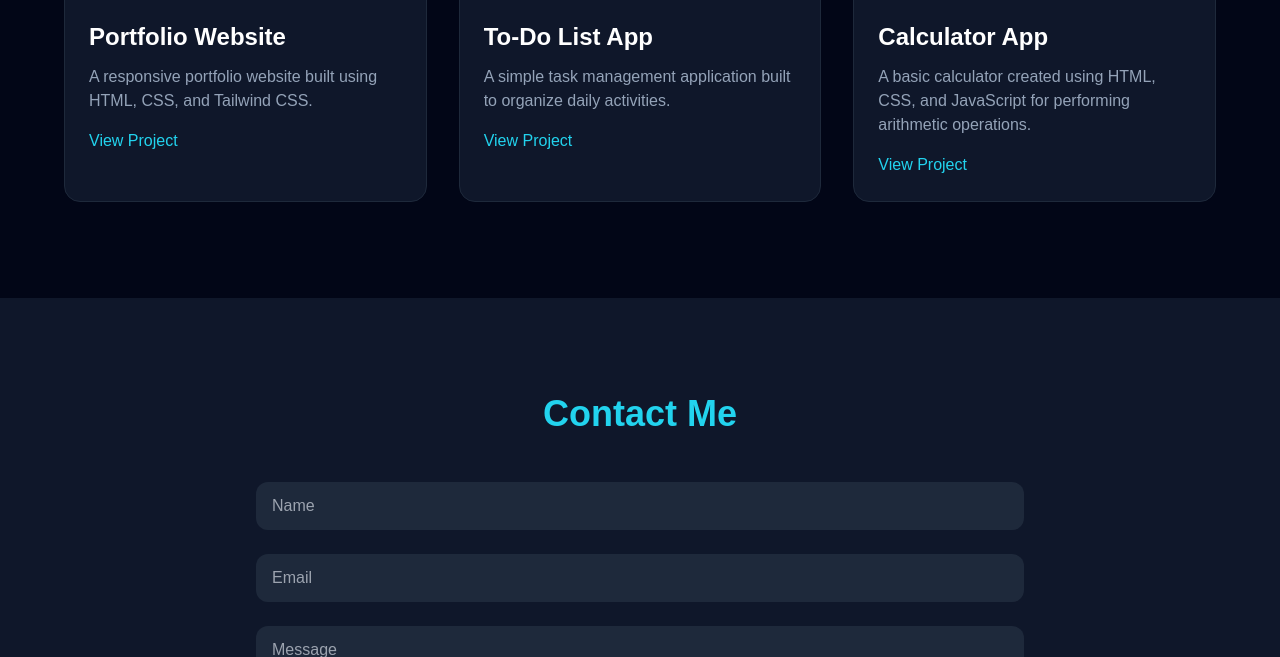
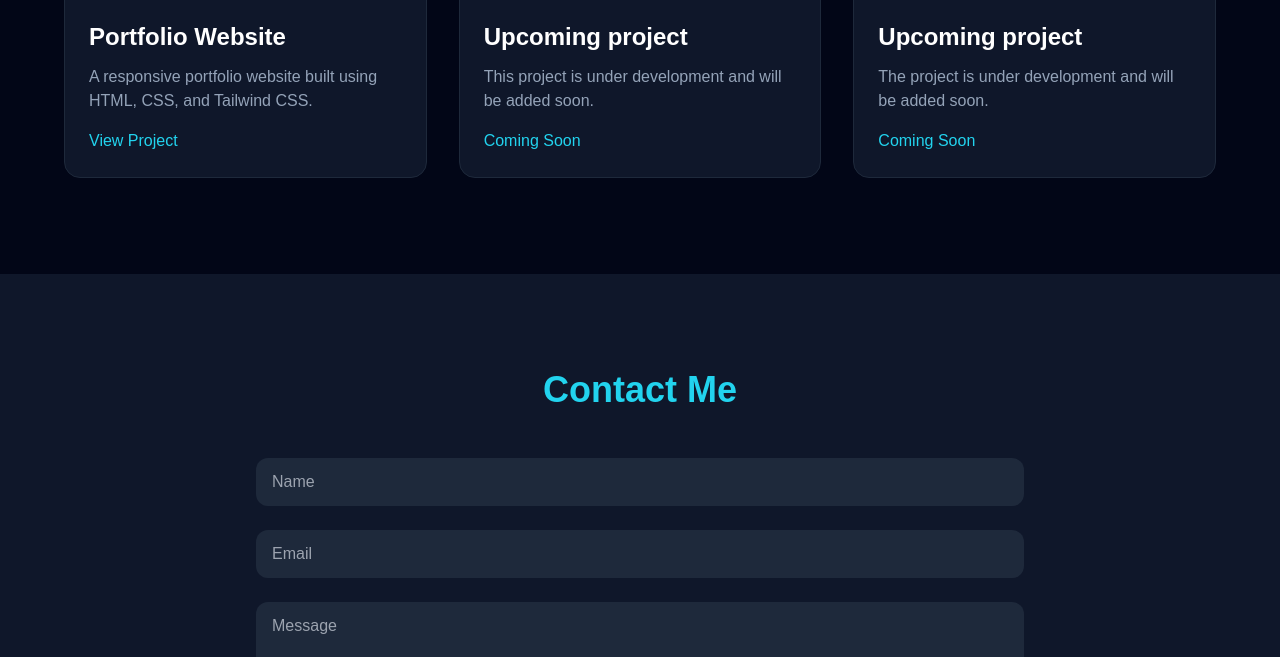
Before and after one commit to Kkm319/finlatics-labs-finlaticswebdev_project1, a website: page index.html in a window 1280 px wide. Shown: the part 1661-2318 px from the top of the page. Drawn offline with nearby package versions, Linux system fonts and the light colour scheme.

Commit message:
Update portfolio content and project descriptions

```diff
--- a/index.html
+++ b/index.html
@@ -16,7 +16,7 @@
       <nav
         class="max-w-6xl mx-auto px-6 py-4 flex items-center justify-between"
       >
-        <h1 class="text-2xl font-bold text-cyan-400">MyPortfolio</h1>
+        <h1 class="text-2xl font-bold text-cyan-400">Portfolio</h1>
 
         <ul class="flex gap-6 text-sm md:text-base">
           <li><a href="#hero" class="hover:text-cyan-400">Home</a></li>
@@ -33,12 +33,15 @@
     >
       <div class="max-w-6xl mx-auto grid md:grid-cols-2 gap-12 items-center">
         <div>
+          <p class="uppercase tracking-wildest text-cyan-400 mb-2">Welcome to my portfolio
+          </p>
+
           <h1 class="text-5xl md:text-6xl font-bold leading-tight mb-6">
             Hi, I'm <span class="text-cyan-400">Krinjal</span>
           </h1>
 
           <p class="text-slate-300 text-lg mb-8">
-            Computer Science Student passionate about web development and AI.
+            Computer Science student exploring web development, AI, and software engineering. I enjoy building responsive applications and continuously improving my programming and problem-solving skills.
           </p>
 
           <div class="flex gap-4">
@@ -125,16 +128,14 @@
 
             <div class="p-6">
               <h3 class="text-2xl font-semibold mb-3">
-                To-Do List App
+                Upcoming project
               </h3>
 
               <p class="text-slate-400 mb-4">
-                A simple task management application built to organize daily
-                activities.
+                This project is under development and will be added soon.
               </p>
 
-              <a href="#" class="text-cyan-400 hover:underline">
-                View Project
+              <span class="text-cyan-400">Coming Soon</span>
               </a>
             </div>
           </div>
@@ -150,16 +151,14 @@
 
             <div class="p-6">
               <h3 class="text-2xl font-semibold mb-3">
-                Calculator App
+                Upcoming project
               </h3>
 
               <p class="text-slate-400 mb-4">
-                A basic calculator created using HTML, CSS, and JavaScript for
-                performing arithmetic operations.
+                The project is under development and will be added soon.
               </p>
 
-              <a href="#" class="text-cyan-400 hover:underline">
-                View Project
+              <span class="text-cyan-400">Coming Soon</span>
               </a>
             </div>
           </div>
```
